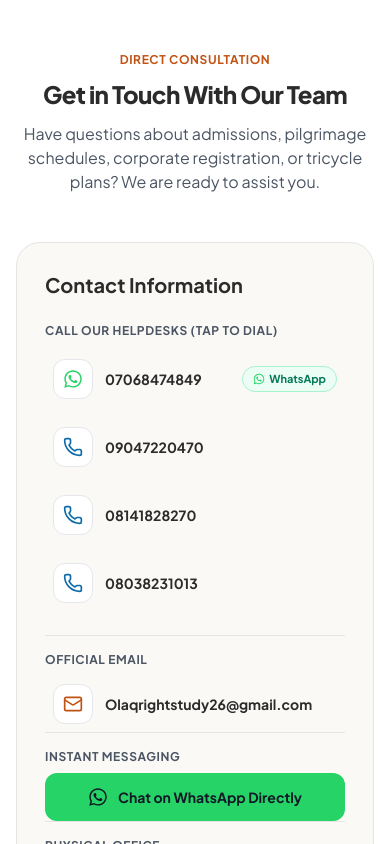
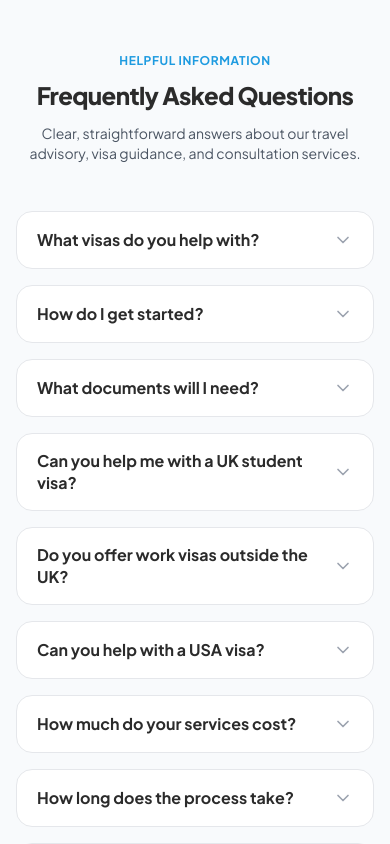
Before and after one commit to hafidhdark-cmyk/StudyRight, a React (Vite) app: page / in a window 390 px wide. Shown: the part 7660-8504 px from the top of the page. Built offline with nearby package versions, Linux system fonts and the light colour scheme.

Commit message:
Add FAQ content

```diff
--- a/src/App.jsx
+++ b/src/App.jsx
@@ -6,7 +6,6 @@ import HajjUmrah from './components/HajjUmrah';
 import Tricycle from './components/Tricycle';
 import HowItWorks from './components/HowItWorks';
 import PartnerStrip from './components/PartnerStrip';
-import Testimonials from './components/Testimonials';
 import Faq from './components/Faq';
 import Contact from './components/Contact';
 import Footer from './components/Footer';
@@ -40,8 +39,7 @@ export default function App() {
         {/* 7. Partner Strip */}
         <PartnerStrip />
 
-        {/* 8. Testimonials & FAQ (Conditional) */}
-        <Testimonials />
+        {/* 8. Frequently Asked Questions (Accordion) */}
         <Faq />
 
         {/* 9. Contact & Enquiry */}
--- a/src/components/Faq.jsx
+++ b/src/components/Faq.jsx
@@ -14,42 +14,65 @@ export default function Faq() {
   };
 
   return (
-    <section className="py-16 md:py-24 bg-[#F8FAFC]">
+    <section id="faq" className="scroll-mt-20 md:scroll-mt-24 py-16 md:py-24 bg-[#F8FAFC] border-t border-gray-100">
       <div className="max-w-4xl mx-auto px-4 sm:px-6 lg:px-8">
-        <div className="text-center mb-12">
+        <div className="text-center mb-12 md:mb-16">
           <span className="text-xs font-bold uppercase tracking-wider text-[#1E9BE0]">
-            Common Questions
+            Helpful Information
           </span>
-          <h2 className="mt-2 text-2xl sm:text-3xl font-extrabold text-[#2B2B2B]">
+          <h2 className="mt-2 text-2xl sm:text-3xl md:text-4xl font-extrabold text-[#2B2B2B] tracking-tight">
             Frequently Asked Questions
           </h2>
+          <p className="mt-3 text-sm sm:text-base text-gray-600 max-w-xl mx-auto">
+            Clear, straightforward answers about our travel advisory, visa guidance, and consultation services.
+          </p>
         </div>
 
         <div className="space-y-4">
-          {content.faqs.map((faq, idx) => (
+          {content.faqs.map((faq, idx) => {
+            const isOpen = openIndex === idx;
+            const questionId = `faq-question-${idx}`;
+            const answerId = `faq-answer-${idx}`;
+
+            return (
               <div
                 key={idx}
-              className="bg-white rounded-2xl border border-gray-200 overflow-hidden shadow-xs transition-all"
+                className="bg-white rounded-2xl border border-gray-200 overflow-hidden shadow-xs transition-shadow hover:shadow-sm"
               >
                 <button
                   type="button"
+                  id={questionId}
+                  aria-expanded={isOpen}
+                  aria-controls={answerId}
                   onClick={() => toggle(idx)}
-                className="w-full py-4 px-6 text-left flex items-center justify-between gap-4 font-bold text-sm sm:text-base text-[#2B2B2B] hover:text-[#F27A2E]"
-                aria-expanded={openIndex === idx}
+                  className="w-full min-h-[56px] py-4 px-5 sm:px-6 text-left flex items-center justify-between gap-4 font-bold text-base sm:text-lg text-[#2B2B2B] hover:text-[#0C6BA8] focus:outline-none focus-visible:ring-2 focus-visible:ring-[#0C6BA8] transition-colors"
                 >
-                <span>{faq.question}</span>
+                  <span className="leading-snug">{faq.question}</span>
                   <Icon
-                  name={openIndex === idx ? 'X' : 'ChevronRight'}
-                  className="w-4 h-4 text-gray-400 shrink-0"
+                    name="ChevronDown"
+                    className={`w-5 h-5 shrink-0 transition-transform duration-250 motion-reduce:transition-none ${
+                      isOpen ? 'rotate-180 text-[#0C6BA8]' : 'text-gray-400'
+                    }`}
                   />
                 </button>
-              {openIndex === idx && (
-                <div className="px-6 pb-5 pt-1 text-sm text-gray-600 leading-relaxed border-t border-gray-100">
+
+                <div
+                  id={answerId}
+                  role="region"
+                  aria-labelledby={questionId}
+                  className={`grid transition-[grid-template-rows] duration-250 ease-out motion-reduce:transition-none ${
+                    isOpen ? 'grid-rows-[1fr]' : 'grid-rows-[0fr]'
+                  }`}
+                >
+                  <div className="overflow-hidden">
+                    <div className="px-5 sm:px-6 pb-5 pt-2 text-base text-gray-700 leading-relaxed font-normal border-t border-gray-100">
                       {faq.answer}
                     </div>
-              )}
                   </div>
-          ))}
+                </div>
+              </div>
+            );
+          })}
         </div>
       </div>
     </section>
--- a/src/components/Icon.jsx
+++ b/src/components/Icon.jsx
@@ -20,6 +20,7 @@ import {
   Menu,
   X,
   ChevronRight,
+  ChevronDown,
   Sparkles,
   MapPin,
   Clock,
@@ -47,6 +48,7 @@ const icons = {
   Menu,
   X,
   ChevronRight,
+  ChevronDown,
   Sparkles,
   MapPin,
   Clock,
--- a/src/content.js
+++ b/src/content.js
@@ -222,13 +222,56 @@ export const content = {
     },
   ],
 
-  // TODO client: provide authentic client reviews and testimonials
-  // When empty, component will gracefully not render.
-  testimonials: [], // TODO client
+  // TODO client: real testimonials, only with permission
+  testimonials: [],
 
-  // TODO client: provide frequently asked questions
-  // When empty, component will gracefully not render.
-  faqs: [], // TODO client
+  faqs: [
+    {
+      question: "What visas do you help with?",
+      answer:
+        "We help with UK student, working and family visas, and working visas for Gulf countries. We also handle USA visas based on your request.",
+    },
+    {
+      question: "How do I get started?",
+      answer:
+        "Contact us on WhatsApp or fill in the enquiry form. We'll ask about your goal, then tell you which route fits and what documents you need.",
+    },
+    {
+      question: "What documents will I need?",
+      answer:
+        "It depends on the visa type and country. We'll give you a checklist for your case after the first consultation.",
+    },
+    {
+      question: "Can you help me with a UK student visa?",
+      answer:
+        "Yes. Tell us what you want to study and where, and we'll guide you through the process.",
+    },
+    {
+      question: "Do you offer work visas outside the UK?",
+      answer:
+        "Yes, for Gulf countries. Message us with the country and the kind of work.",
+    },
+    {
+      question: "Can you help with a USA visa?",
+      answer:
+        "Yes, on request. Contact us with your plans and we'll tell you how we can help.",
+    },
+    {
+      question: "How much do your services cost?",
+      answer:
+        "Fees depend on the visa type and your case. Contact us for a quote.",
+    },
+    {
+      question: "How long does the process take?",
+      answer:
+        "Timelines vary by country, visa type and the authority handling your application. We'll give you an honest estimate once we know your case.",
+    },
+    {
+      question: "Where is your office?",
+      answer:
+        "10/11 Tagoe Street, Oke-Ilewo, Abeokuta, Ogun State. You can also reach us on WhatsApp.", // CONFIRM with client: '10/11' or '1O/11'
+    },
+  ],
 
   // Navigation Links
   navigation: [
@@ -236,6 +279,7 @@ export const content = {
     { label: "Hajj & Umrah", href: "#hajj-umrah" },
     { label: "Tricycle Plans", href: "#tricycle" },
     { label: "How It Works", href: "#how-it-works" },
+    { label: "FAQ", href: "#faq" },
     { label: "Contact", href: "#contact" },
   ],
 };
```
Also changed, not shown: 1 other file (tests, documents, lock files or other folders). Lines whose indentation alone changed are shown as unchanged.
